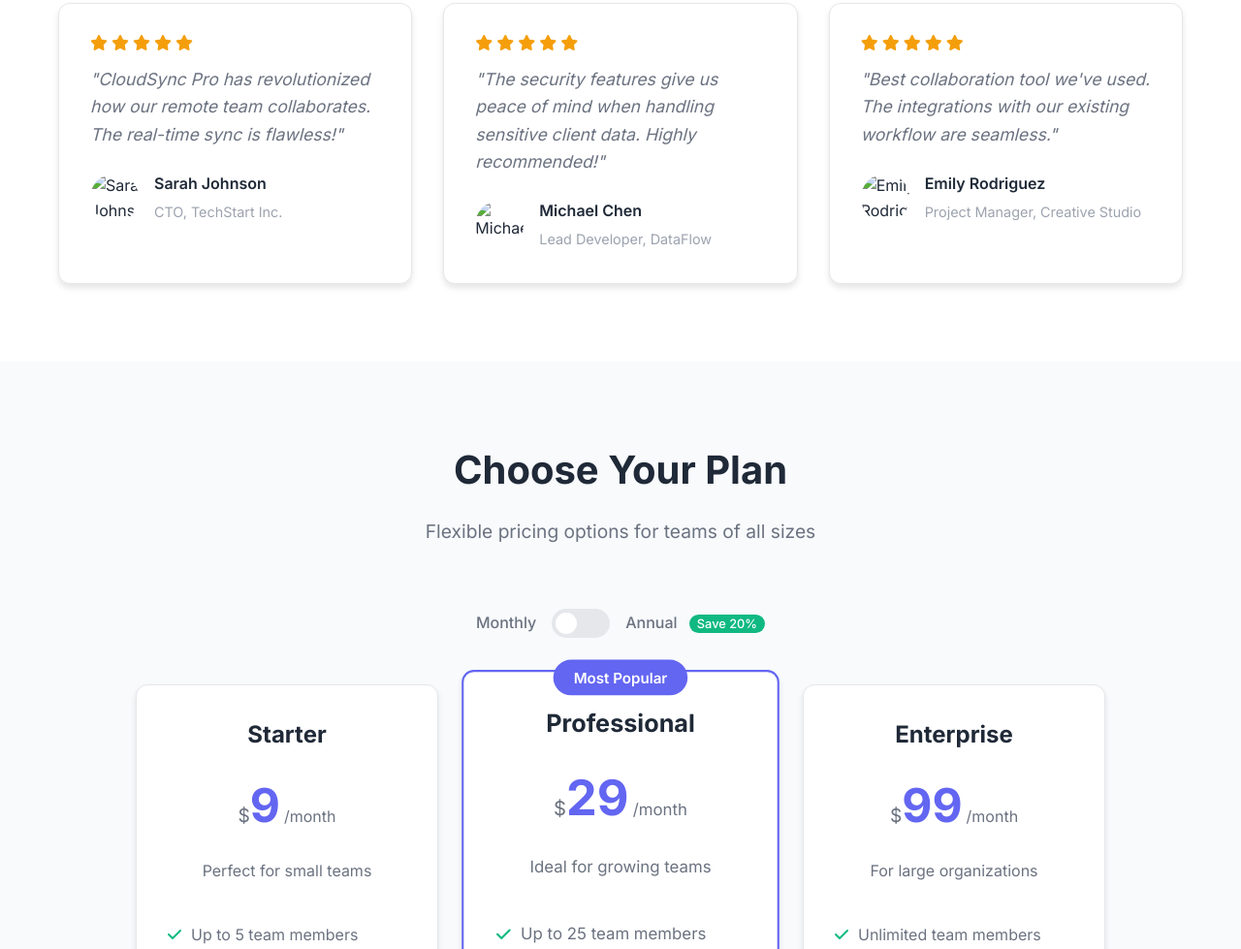
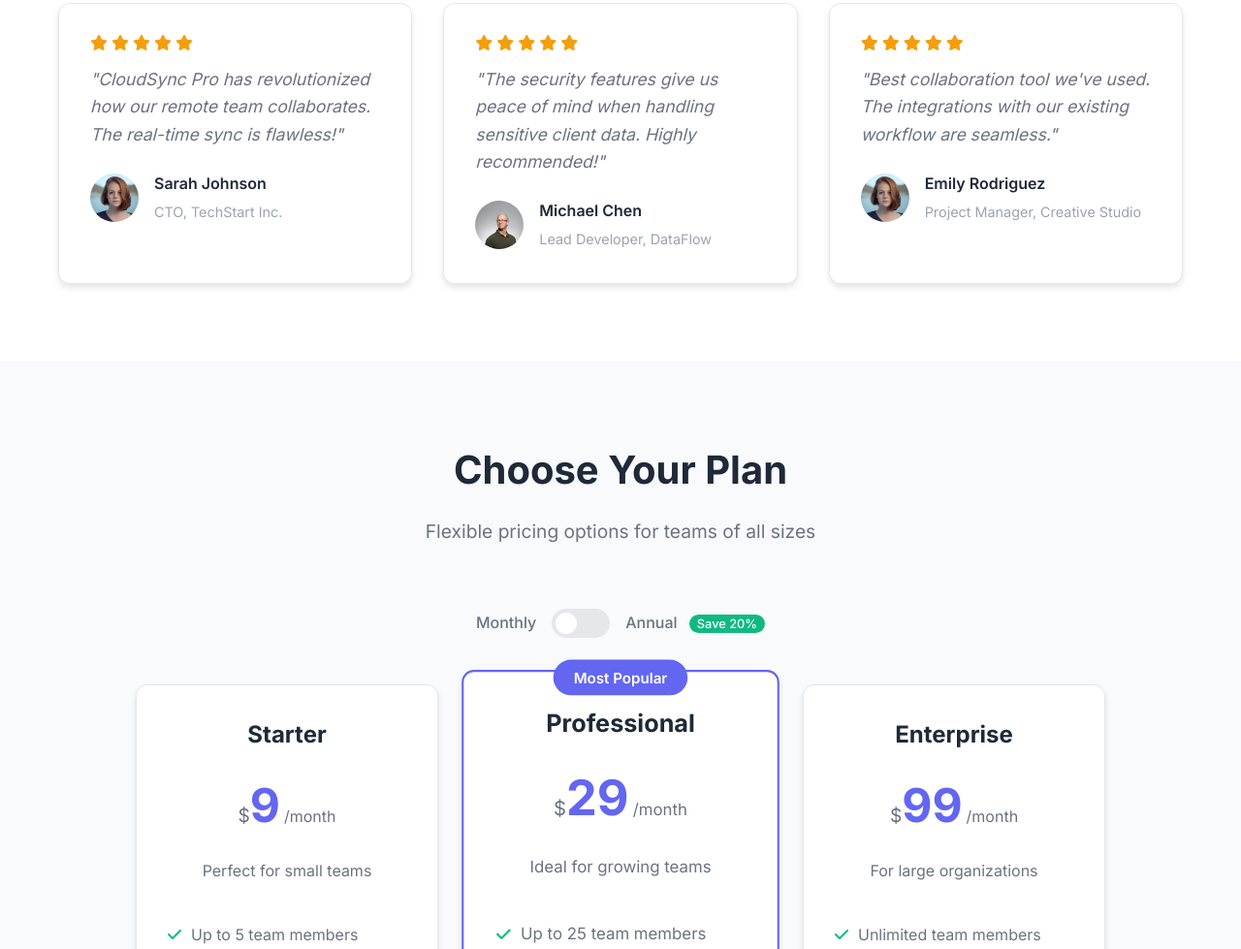
Before and after one commit to Abdelrahman-Tamer/Elevvo-Pathways-Task-5, a plain HTML site: page index.html in a window 1280 px wide. Shown: the part 1933-2912 px from the top of the page at 97% size. Drawn offline with Linux system fonts and the light colour scheme.

Commit message:
Update index.html

```diff
--- a/index.html
+++ b/index.html
@@ -170,7 +170,7 @@
                     </div>
                     <div class="testimonial-author">
                         <div class="author-avatar">
-                            <img src="assets/img/avatar2.jpeg"
+                            <img src="assets/avatar2.jpeg"
                                 alt="Sarah Johnson">
                         </div>
                         <div class="author-info">
@@ -193,7 +193,7 @@
                     </div>
                     <div class="testimonial-author">
                         <div class="author-avatar">
-                            <img src="assets/img/avatar1.jpeg"
+                            <img src="assets/avatar1.jpeg"
                                 alt="Michael Chen">
                         </div>
                         <div class="author-info">
@@ -216,7 +216,7 @@
                     </div>
                     <div class="testimonial-author">
                         <div class="author-avatar">
-                            <img src="assets/img/avatar2.jpeg"
+                            <img src="assets/avatar2.jpeg"
                                 alt="Emily Rodriguez">
                         </div>
                         <div class="author-info">
```
